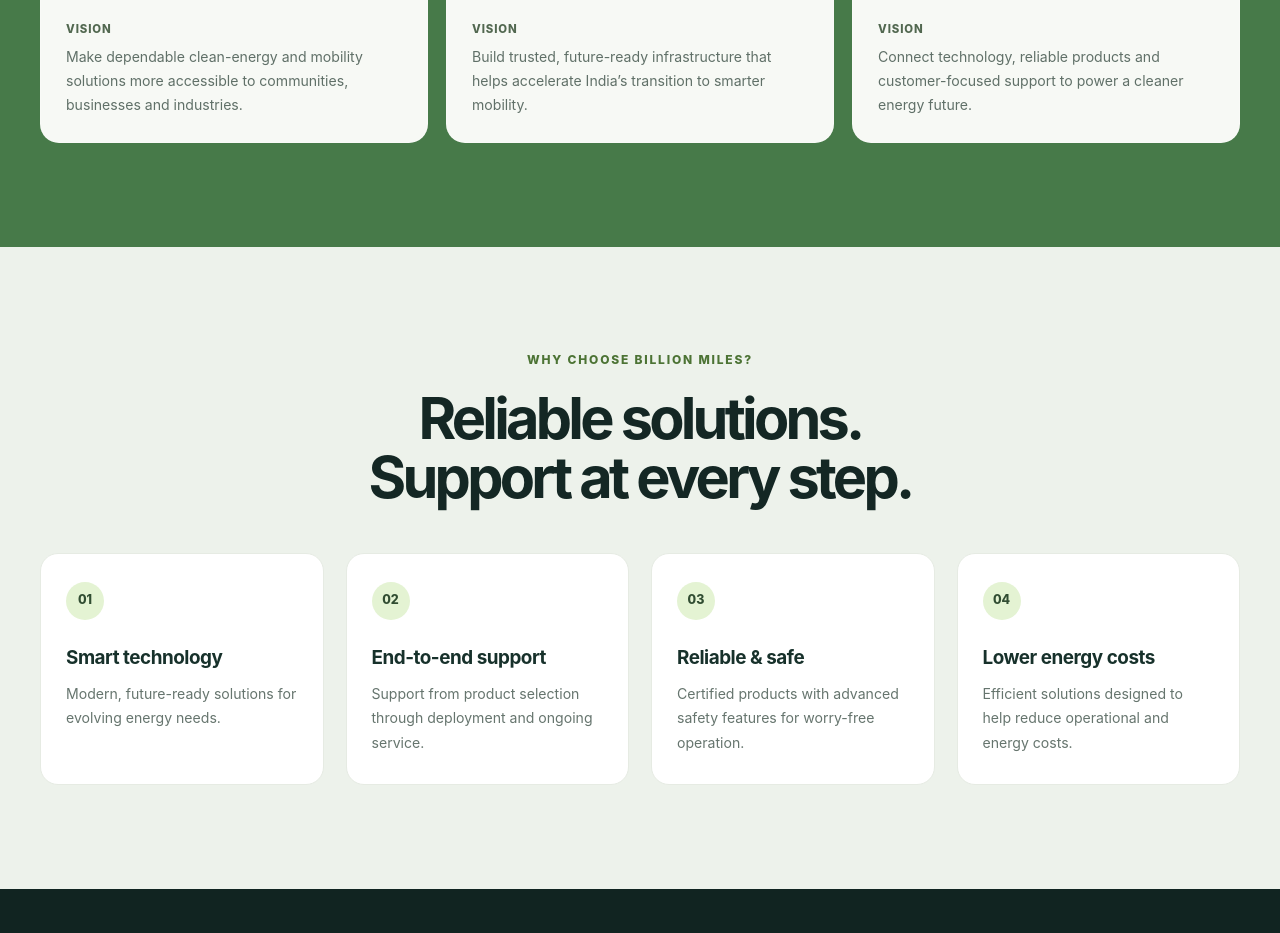
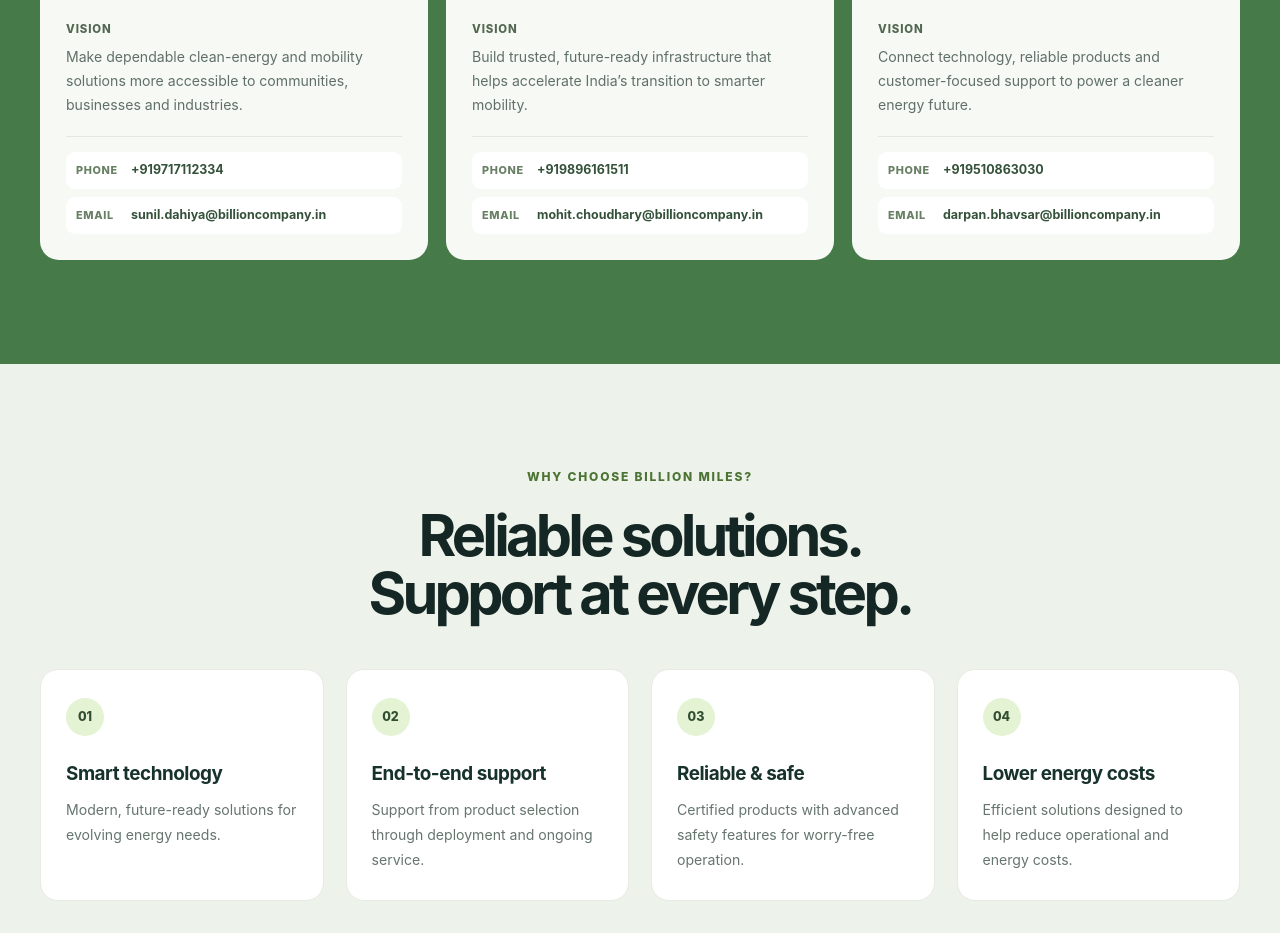
Before and after one commit to nnandkishore23/billion-miles, an Angular app: page / in a window 1280 px wide. Shown: the part 3222-4155 px from the top of the page. Built offline with nearby package versions, Linux system fonts and the light colour scheme.

Commit message:
initial commit

```diff
--- a/src/app/app.html
+++ b/src/app/app.html
@@ -134,6 +134,16 @@
               <h3>{{ director.name }}</h3>
               <span class="vision-label">Vision</span>
               <p>{{ director.vision }}</p>
+              <div class="director-contact">
+                <a [href]="'tel:' + director.phone">
+                  <span class="director-contact-type">Phone</span>
+                  <span class="director-contact-value">{{ director.phone }}</span>
+                </a>
+                <a [href]="'mailto:' + director.email">
+                  <span class="director-contact-type">Email</span>
+                  <span class="director-contact-value">{{ director.email }}</span>
+                </a>
+              </div>
             </article>
           }
         </div>
@@ -252,7 +262,7 @@
               <input name="phone" type="tel" maxlength="30" autocomplete="tel" />
             </label>
             <label>Interested in
-              <select name="interest">
+              <select name="service" required>
                 @for (item of interests; track item) {
                   <option [value]="item">{{ item }}</option>
                 }
--- a/src/app/app.ts
+++ b/src/app/app.ts
@@ -18,16 +18,23 @@
       form.reportValidity();
       return;
     }
+    const formData = new FormData(form);
+    const payload = {
+      name: String(formData.get('name') ?? ''),
+      email: String(formData.get('email') ?? ''),
+      message: String(formData.get('message') ?? ''),
+      service: String(formData.get('service') ?? ''),
+    };
     this.contactStatus.set('sending');
+    this.contactError.set('');
     try {
-      const response = await fetch('/api/contact', {
+      const response = await fetch('https://billion-miles-mailer-60092344629.catalystserverless.in/server/billion_mailer_function/send', {
         method: 'POST',
         headers: { 'Content-Type': 'application/json' },
-        body: JSON.stringify(Object.fromEntries(new FormData(form))),
+        body: JSON.stringify(payload),
       });
       if (!response.ok) {
-        const data = await response.json().catch(() => ({}));
-        throw new Error(data.error ?? 'Something went wrong. Please try again.');
+        throw new Error(`Message could not be sent (HTTP ${response.status}). Please try again.`);
       }
       form.reset();
       this.contactStatus.set('success');
@@ -100,7 +107,7 @@
       description: 'PV module supply and product coordination for solar EPCs, developers and industrial facilities.',
       icon: '▤',
       image: '/solar-pv-modules.jpg',
-      alt: 'Solar PV modules shown in the product brochure',
+      alt: 'Solar PV panels at a utility-scale solar farm',
       partner: '',
     },
     {
@@ -119,14 +126,20 @@
     {
       name: 'Sunil Dhaiya',
       vision: 'Make dependable clean-energy and mobility solutions more accessible to communities, businesses and industries.',
+      phone: '+919717112334',
+      email: 'sunil.dahiya@billioncompany.in',
     },
     {
       name: 'Mohit Choudhary',
       vision: 'Build trusted, future-ready infrastructure that helps accelerate India’s transition to smarter mobility.',
+      phone: '+919896161511',
+      email: 'mohit.choudhary@billioncompany.in',
     },
     {
       name: 'Darpan Bhavsar',
       vision: 'Connect technology, reliable products and customer-focused support to power a cleaner energy future.',
+      phone: '+919510863030',
+      email: 'darpan.bhavsar@billioncompany.in',
     },
   ];
 
--- a/src/styles.css
+++ b/src/styles.css
@@ -117,6 +117,47 @@
   color: #607068;
   font-size: 0.88rem;
   line-height: 1.7;
+}
+
+app-root .director-contact {
+  display: grid;
+  gap: 8px;
+  margin-top: 19px;
+  padding-top: 15px;
+  border-top: 1px solid #e2e9df;
+}
+
+app-root .director-contact a {
+  display: grid;
+  grid-template-columns: 48px minmax(0, 1fr);
+  gap: 7px;
+  align-items: center;
+  min-width: 0;
+  padding: 9px 10px;
+  border-radius: 9px;
+  color: #34513a;
+  background: #fff;
+  transition: background 0.2s ease, transform 0.2s ease;
+}
+
+app-root .director-contact a:hover {
+  transform: translateX(2px);
+  background: #edf5e8;
+}
+
+app-root .director-contact-type {
+  color: #688064;
+  font-size: 0.68rem;
+  font-weight: 800;
+  letter-spacing: 0.06em;
+  text-transform: uppercase;
+}
+
+app-root .director-contact-value {
+  min-width: 0;
+  overflow-wrap: anywhere;
+  font-size: 0.78rem;
+  font-weight: 700;
 }
 
 app-root .steps-grid {
```
Also changed, not shown: public/solar-pv-modules.jpg, 1 other file (tests, documents, lock files or other folders).
